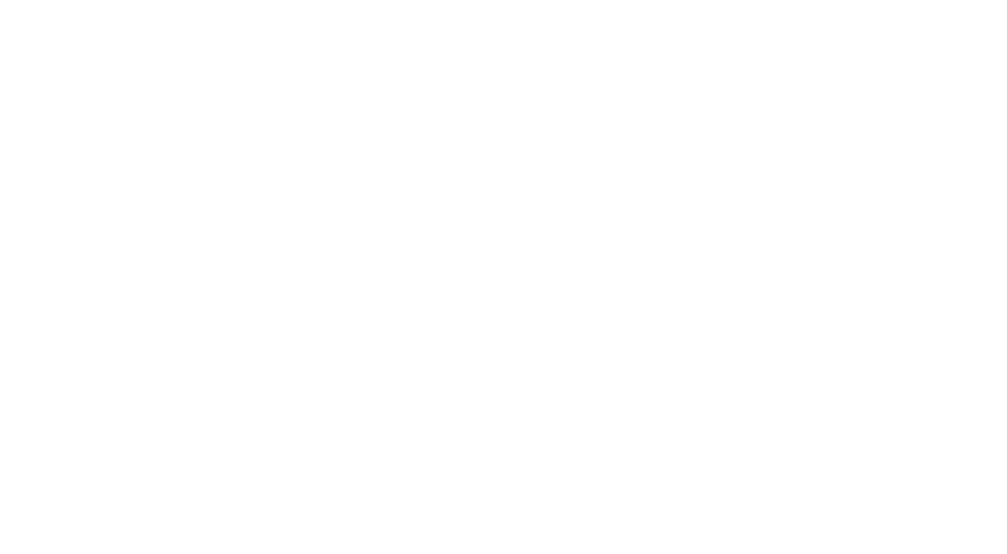
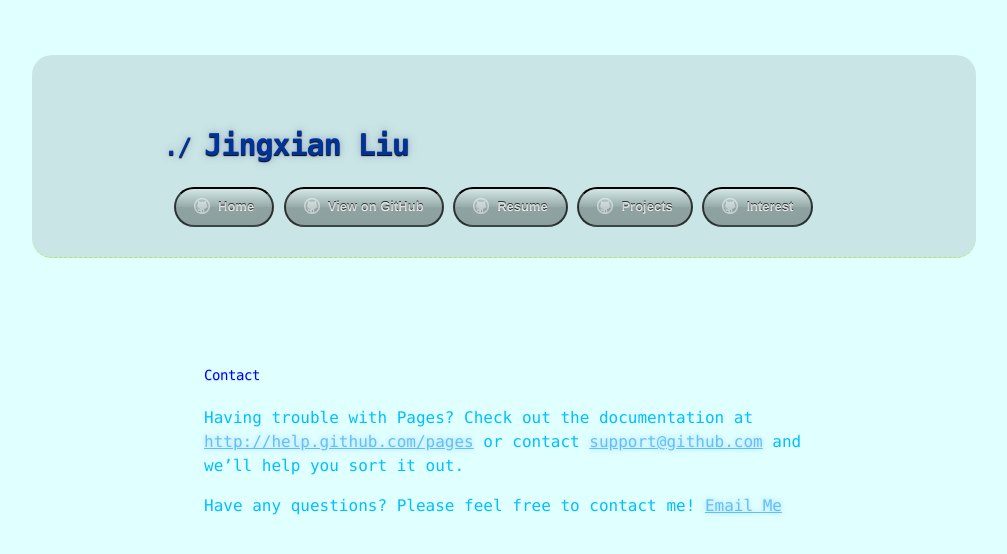
Before and after one commit to JingxianL/JingxianL.github.io, a plain HTML site: page resume.html in a window 1280 px wide. Shown: the whole page, without its empty margins (136-1143 px from the left). Drawn offline with Linux system fonts and the light colour scheme.

Commit message:
changed resume page

```diff
--- a/resume.html
+++ b/resume.html
@@ -1,7 +1,77 @@
 <!DOCTYPE html>
-<html lang="en">
-<head>
-	<meta charset="UTF-8" />
+<html>
+  <head>
+    <meta charset='utf-8'>
+    <meta http-equiv="X-UA-Compatible" content="chrome=1">
 
-</body>
+    <link rel="stylesheet" type="text/css" href="stylesheets/stylesheet.css" media="screen">
+    <link rel="stylesheet" type="text/css" href="stylesheets/pygment_trac.css" media="screen">
+    <!-- <link rel="stylesheet" type="text/css" href="stylesheets/print.css" media="print"> -->
+
+    <title>Jingxian Liu's Resume</title>
+  </head>
+
+  <body>
+    <header>
+      <div class="container">
+        <h1>Jingxian Liu</h1>
+        <h2></h2>
+
+        <section id="downloads">
+          <a href="http://JingxianLiu.me" class="btn btn-github"><span class="icon"></span>Home</a>
+          <a href="https://github.com/JingxianL" class="btn btn-github"><span class="icon"></span>View on GitHub</a>
+          <a href="resume.html" class="btn btn-github"><span class="icon"></span>Resume</a>
+          <a href="https://github.com/JingxianL" class="btn btn-github"><span class="icon"></span>Projects</a>
+          <a href="https://github.com/JingxianL" class="btn btn-github"><span class="icon"></span>Interest</a>
+        </section>
+      </div>
+    </header>
+
+    <div class="container">
+      <section id="main_content">
+          <!-- <h3 id ="welcome" ><a name="welcome-to-my-pages" class="anchor" href="#welcome-to-github-pages"><span class="octicon octicon-link"></span></a>Welcome, my dear guest!</h3>
+          <img src="images/myphoto.jpg" id="myPhoto" style: "width=160px; height=200px"/>
+
+          <div class="introduction">
+
+            <p>It is my pleasure to meet you!</p>
+            <p>My name is Jingxian, and I am currently a student studying at Wheaton College, MA. </p>
+            <p>My majors are Computer Science and Mathematic.</p>
+          </div> -->
+        <!--   <p>This automatic page generator is the easiest way to create beautiful pages for all of your projects. Author your page content here using GitHub Flavored Markdown, select a template crafted by a designer, and publish. After your page is generated, you can check out the new branch:</p> -->
+
+          <!-- <pre><code>$ cd your_repo_root/repo_name
+          $ git fetch origin
+          $ git checkout gh-pages
+          </code></pre>
+ -->
+          <!-- <p>If you're using the GitHub for Mac, simply sync your repository and you'll see the new branch.</p> -->
+
+        <!-- <h3>
+          <a name="designer-templates" class="anchor" href="#designer-templates"><span class="octicon octicon-link"></span></a>Designer Templates</h3>
+
+          <p>We've crafted some handsome templates for you to use. Go ahead and continue to layouts to browse through them. You can easily go back to edit your page before publishing. After publishing your page, you can revisit the page generator and switch to another theme. Your Page content will be preserved if it remained markdown format.</p>
+
+        <h3>
+          <a name="rather-drive-stick" class="anchor" href="#rather-drive-stick"><span class="octicon octicon-link"></span></a>Rather Drive Stick?</h3>
+          <p>If you prefer to not use the automatic generator, push a branch named <code>gh-pages</code> to your repository to create a page manually. In addition to supporting regular HTML content, GitHub Pages support Jekyll, a simple, blog aware static site generator written by our own Tom Preston-Werner. Jekyll makes it easy to create site-wide headers and footers without having to copy them across every page. It also offers intelligent blog support and other advanced templating features.</p>
+
+        <h3>
+          <a name="authors-and-contributors" class="anchor" href="#authors-and-contributors"><span class="octicon octicon-link"></span></a>Authors and Contributors</h3>
+          <p>You can <a href="https://github.com/blog/821" class="user-mention">@mention</a> a GitHub username to generate a link to their profile. The resulting <code>&lt;a&gt;</code> element will link to the contributor's GitHub Profile. For example: In 2007, Chris Wanstrath (<a href="https://github.com/defunkt" class="user-mention">@defunkt</a>), PJ Hyett (<a href="https://github.com/pjhyett" class="user-mention">@pjhyett</a>), and Tom Preston-Werner (<a href="https://github.com/mojombo" class="user-mention">@mojombo</a>) founded GitHub.</p> -->
+          <br>
+
+
+          <br>
+        <div class="contact">
+          <h4>
+            <a name="support-or-contact" class="anchor" href="#support-or-contact"><span class="octicon octicon-link"></span></a>Contact</h4>
+          <p>Having trouble with Pages? Check out the documentation at <a href="http://help.github.com/pages">http://help.github.com/pages</a> or contact <a href="mailto:support@github.com">support@github.com</a> and we’ll help you sort it out.</p>
+          <p>Have any questions? Please feel free to contact me! <a href="mailto:jingxian.liu@gmail.com"> Email Me </a> </p>
+        </div>
+
+      </section>
+    </div>
+
+  </body>
 </html>
```
Also changed, not shown: index.html (+1 -1 lines).
